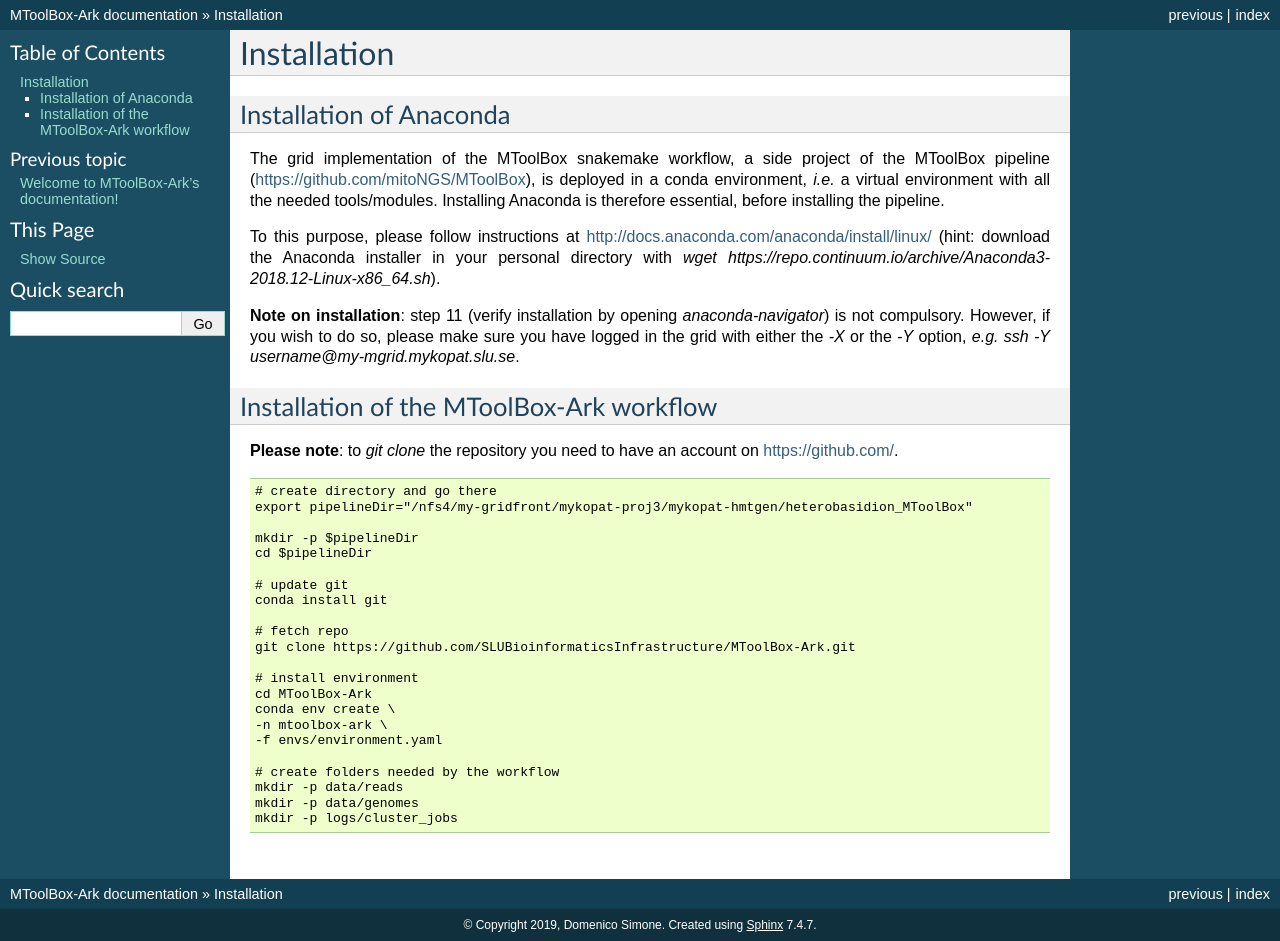
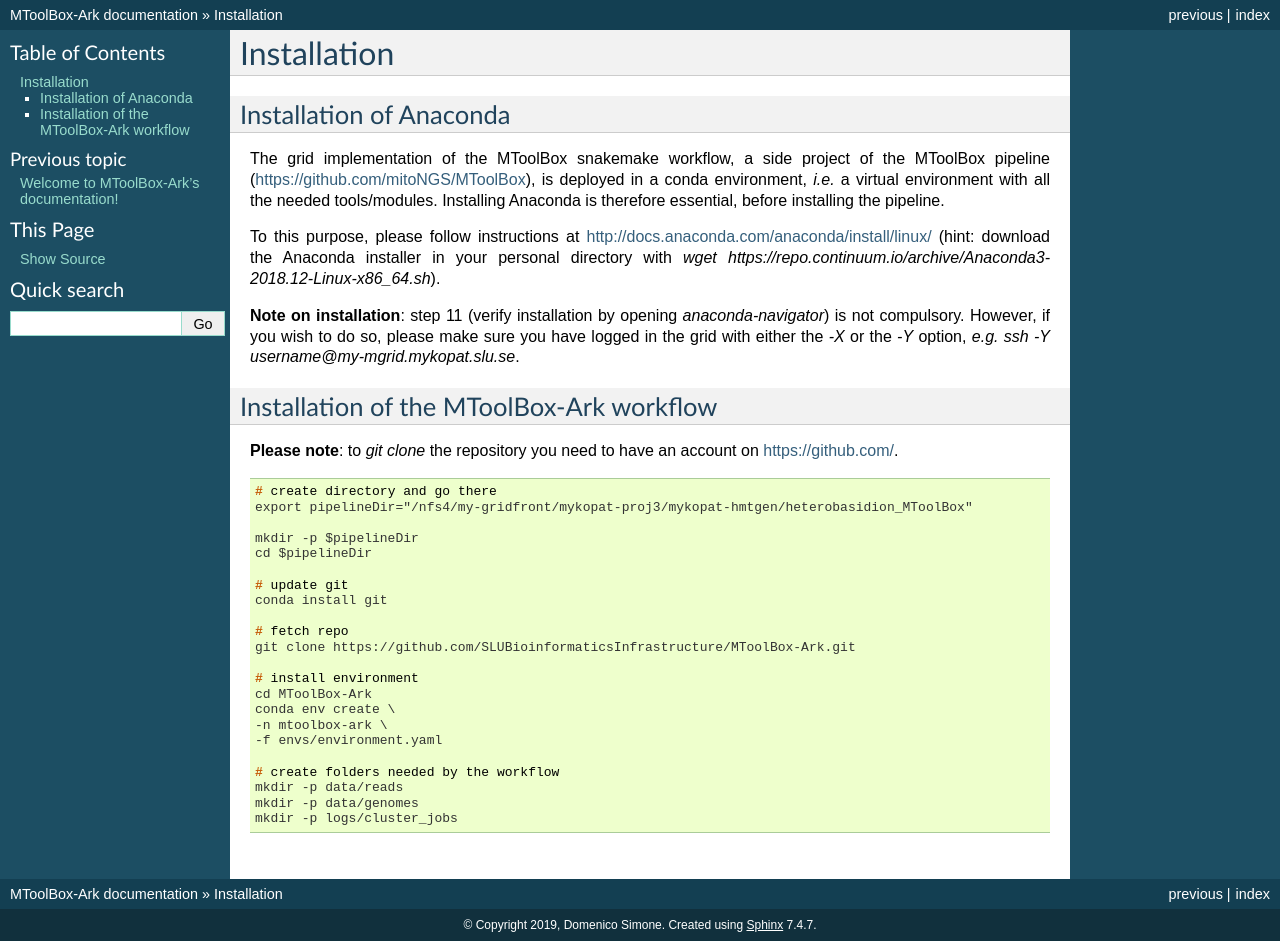
Before and after one commit to mitoNGS/MToolBox_snakemake, a Sphinx documentation site: the page built from doc/installation.rst, in a window 1280 px wide. Built offline with Sphinx 7.4.7, drawn with Linux system fonts in a browser that asks for light colours.

Commit message:
Fixed installation.rst

```diff
--- a/doc/installation.rst
+++ b/doc/installation.rst
@@ -15,7 +15,7 @@
 
 **Please note**: to `git clone` the repository you need to have an account on https://github.com/.
 
-::
+.. code-block:: console
 
     # create directory and go there
     export pipelineDir="/nfs4/my-gridfront/mykopat-proj3/mykopat-hmtgen/heterobasidion_MToolBox"
```
